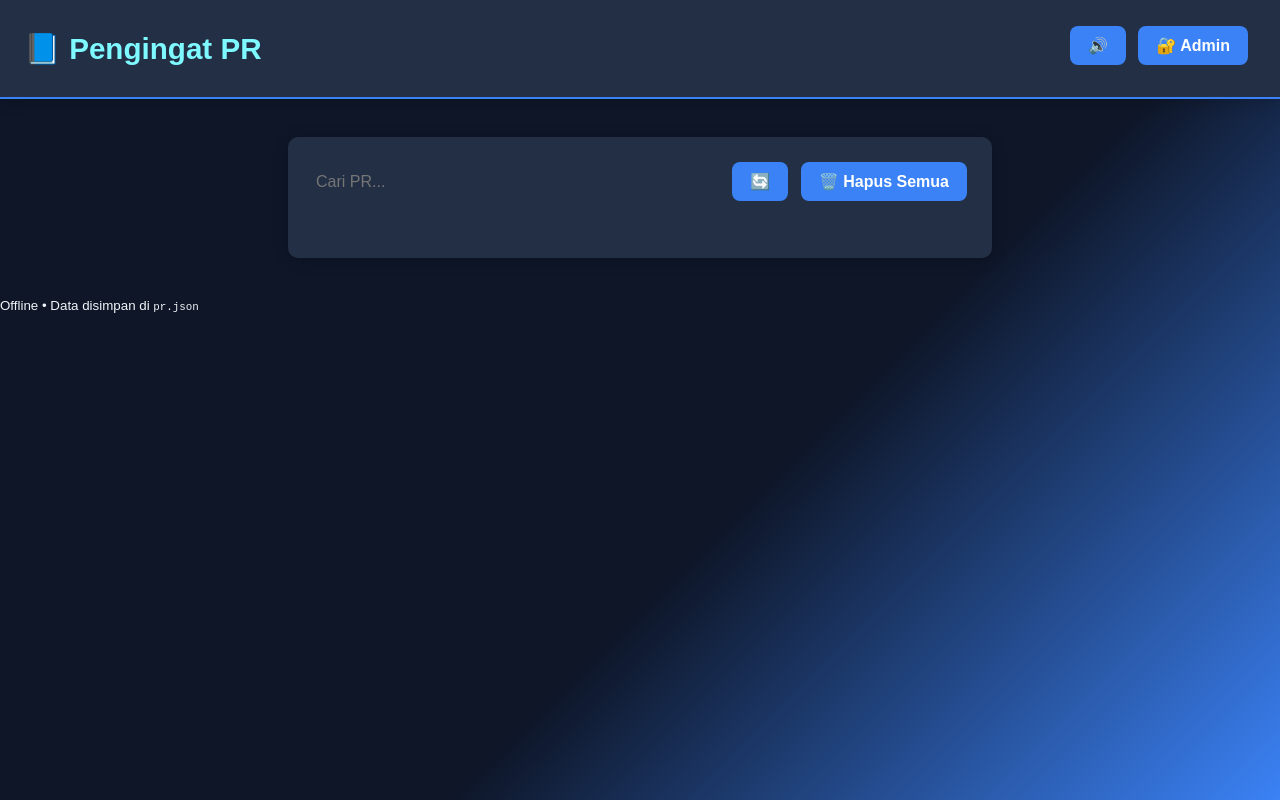
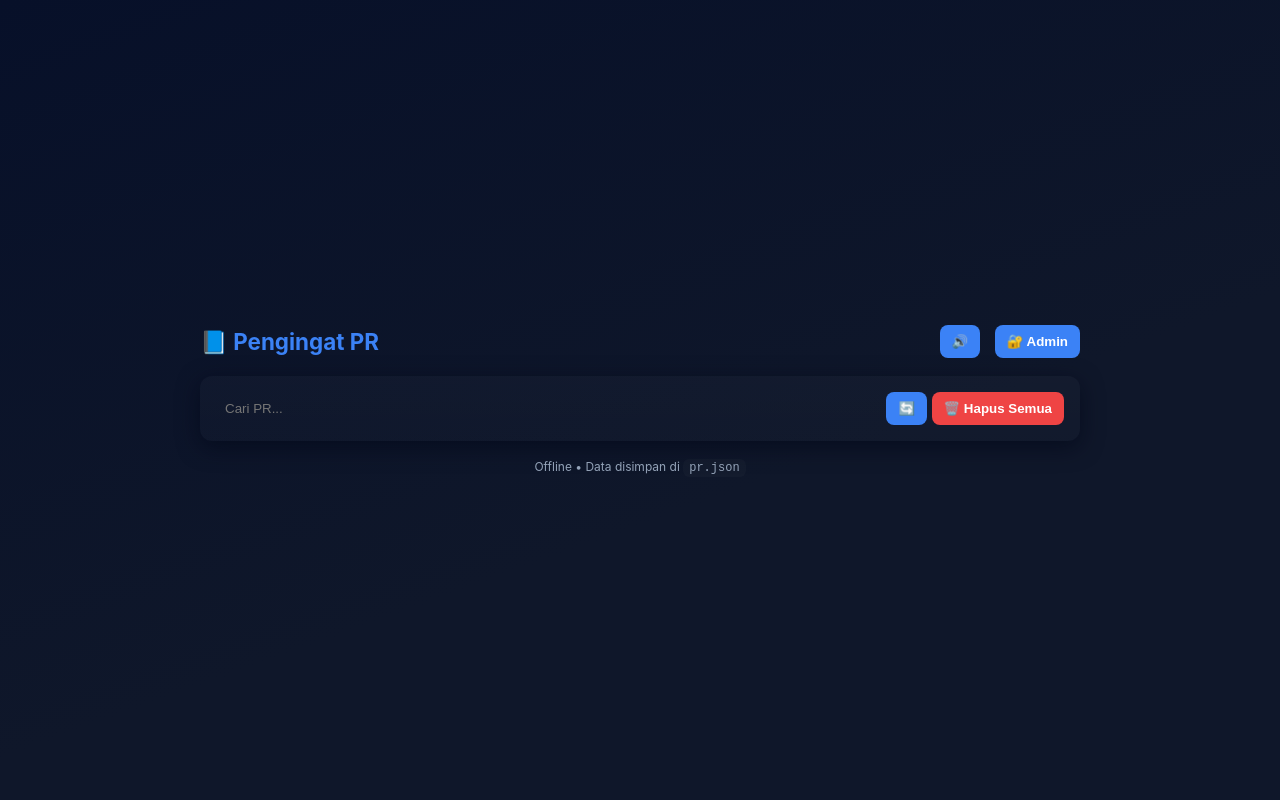
Before and after one commit to Delven-f/pengingatpr1, a website: page index.html in a window 1280 px wide. Drawn offline with Linux system fonts and the light colour scheme.

Commit message:
Update style.css

```diff
--- a/style.css
+++ b/style.css
@@ -1,144 +1,99 @@
-:root {
-  --bg: #0e1628;
-  --bg2: #232f45;
-  --fg: #f1f5f9;
-  --primary: #3b82f6;
-  --primary-dark: #2563eb;
-  --danger: #ef4444;
-  --danger-dark: #dc2626;
-  --accent: #7df9ff;
-  --card: #243052;
-  --shadow: 0 2px 16px #0003;
+:root{
+  --bg:#0e1628;
+  --card:#142032;
+  --accent:#3b82f6;
+  --muted:#94a3b8;
+  --white:#f8fafc;
+  --danger:#ef4444;
+  --shadow: 0 6px 22px rgba(2,6,23,0.6);
 }
 
-* { box-sizing: border-box; }
-
-body {
-  background: linear-gradient(135deg, #0e1628 60%, #3b82f6 100%);
-  color: var(--fg);
-  font-family: 'Poppins', sans-serif;
-  margin: 0; padding: 0;
-  min-height: 100vh;
+*{box-sizing:border-box}
+body{
+  margin:0;
+  font-family:Inter,ui-sans-serif,system-ui,-apple-system,"Segoe UI",Roboto,"Helvetica Neue",Arial;
+  background:linear-gradient(160deg,#071029 0%, #0f172a 60%);
+  color:var(--white);
+  min-height:100vh;
+  display:flex;
+  align-items:center;
+  justify-content:center;
+  padding:28px;
 }
 
-header {
-  display: flex;
-  justify-content: space-between;
-  align-items: center;
-  background: var(--bg2);
-  padding: 18px 24px;
-  box-shadow: var(--shadow);
-  border-bottom: 2px solid var(--primary);
+.wrap{
+  width:100%;
+  max-width:880px;
 }
-.admin-section button, .admin-section span { margin-left: 8px;}
-h1 { margin: 0; font-size: 1.85em; color: var(--accent);}
-h2 { margin-top: 0; color: var(--primary); }
-main { max-width: 740px; margin: 38px auto; padding: 0 18px;}
-section { margin-bottom: 32px; }
-#form-section {
-  background: var(--bg2);
-  border-radius: 14px;
-  padding: 20px;
-  box-shadow: var(--shadow);
-  margin-bottom: 28px;
-  animation: fadein 0.6s;
+
+header{
+  display:flex;
+  justify-content:space-between;
+  align-items:center;
+  margin-bottom:18px;
 }
-@keyframes fadein { from{opacity:0;transform:translateY(12px);} to{opacity:1;transform:translateY(0);} }
+header h1{margin:0;font-size:1.4rem;color:var(--accent)}
+.header-right button{margin-left:10px}
 
-input, textarea, button {
-  font-size: 1em;
-  border-radius: 8px;
-  border: none;
-  margin-top: 8px;
-  margin-bottom: 14px;
+.card{
+  background:linear-gradient(180deg, rgba(255,255,255,0.02), rgba(255,255,255,0.01));
+  border-radius:12px;
+  padding:16px;
+  box-shadow:var(--shadow);
+  margin-bottom:16px;
 }
-input, textarea {
-  width: 100%;
-  background: var(--card);
-  color: var(--fg);
-  padding: 10px;
-  transition: background 0.2s;
-  border: 1.5px solid transparent;
+
+#form-section input,#form-section textarea{
+  width:100%;
+  padding:10px;
+  border-radius:8px;
+  border:1px solid rgba(255,255,255,0.03);
+  background:transparent;
+  color:var(--white);
+  margin-top:8px;
+  resize:vertical;
 }
-input:focus, textarea:focus {
-  outline: none;
-  background: #2f3b56;
-  border: 1.5px solid var(--primary);
+textarea{min-height:80px}
+
+.btn-row{margin-top:10px;display:flex;gap:8px;}
+button{
+  background:var(--accent);
+  color:#fff;
+  border:none;
+  padding:9px 12px;
+  border-radius:8px;
+  cursor:pointer;
+  font-weight:600;
 }
-button {
-  background: var(--primary);
-  color: white;
-  padding: 10px 18px;
-  margin-right: 8px;
-  font-weight: bold;
-  cursor: pointer;
-  transition: background 0.2s, transform 0.1s;
+button[disabled]{opacity:0.6;cursor:not-allowed}
+#cancel-btn{background:#64748b}
+#clear-btn{background:var(--danger)}
+
+.toolbar{display:flex;gap:12px;align-items:center}
+#search{padding:9px;border-radius:8px;border:none;background:transparent;color:var(--white);flex:1}
+
+.list .card-item{
+  display:flex;
+  justify-content:space-between;
+  gap:10px;
+  padding:12px;
+  border-radius:8px;
+  background:linear-gradient(180deg, rgba(255,255,255,0.01), rgba(255,255,255,0.005));
+  margin-top:10px;
+  align-items:flex-start;
 }
-button:hover:not(:disabled) { background: var(--primary-dark); transform:scale(1.04); }
-button:disabled { background: #475569; cursor: not-allowed; }
-.hapus-btn { background: var(--danger);}
-.hapus-btn:hover:not(:disabled) { background: var(--danger-dark);}
-.btn-group { display: flex; gap: 10px; }
-#daftarPR { margin-top: 16px; }
-.card {
-  background: var(--bg2);
-  box-shadow: var(--shadow);
-  border-radius: 10px;
-  padding: 17px;
-  margin-bottom: 13px;
-  display: flex;
-  flex-direction: column;
-  position: relative;
-  animation: fadein 0.7s;
+.list .left{flex:1}
+.tanggal{color:var(--muted);font-size:0.9rem;margin-top:6px}
+.item-actions button{background:transparent;color:var(--white);font-size:1.1rem;margin-left:8px;border:none;cursor:pointer}
+
+.loading{padding:14px;text-align:center;color:var(--accent)}
+
+.toast{
+  position:fixed;left:50%;bottom:26px;transform:translateX(-50%);
+  padding:10px 18px;border-radius:10px;background:rgba(2,6,23,0.9);color:var(--white);
+  box-shadow:var(--shadow);
 }
-.card:hover { box-shadow: 0 4px 18px #0005; }
-.card .tanggal { color: var(--accent); font-size: 0.95em;}
-.card .actions {
-  position: absolute;
-  top: 12px; right: 12px;
-  display: flex; gap: 8px;
-}
-.card .actions button {
-  background: none;
-  color: #fff;
-  padding: 3px 7px;
-  margin: 0;
-  font-size: 1.23em;
-  border: none;
-  cursor: pointer;
-  transition: color 0.18s;
-}
-.card .actions .edit:hover { color: var(--primary);}
-.card .actions .hapus:hover { color: var(--danger);}
-.toolbar {
-  display: flex; gap: 10px; align-items: center; margin-bottom: 10px;
-}
-#search {
-  flex: 1;
-  background: var(--bg2);
-  color: var(--fg);
-  padding: 8px 10px;
-}
-.loading {
-  display: flex; align-items: center; justify-content: center;
-  padding: 20px; font-size: 1.2em; color: var(--primary);
-}
-.toast {
-  position: fixed;
-  bottom: 32px; left: 50%; transform: translateX(-50%);
-  background: var(--bg2);
-  color: var(--primary);
-  border-radius: 8px;
-  padding: 14px 28px;
-  box-shadow: 0 2px 16px #0005;
-  z-index: 9999;
-  font-size: 1.08em;
-  opacity: 0.96;
-}
-.hidden { display: none !important; }
-@media (max-width: 600px) {
-  main { padding: 0 4vw; }
-  .card { padding: 12px; }
-  #form-section { padding: 14px;}
-  header { flex-direction: column; align-items: flex-start;}
-}
+
+.hidden{display:none}
+footer{text-align:center;color:var(--muted);margin-top:6px;font-size:0.9rem}
+code{background:rgba(255,255,255,0.02);padding:2px 6px;border-radius:6px}
```
